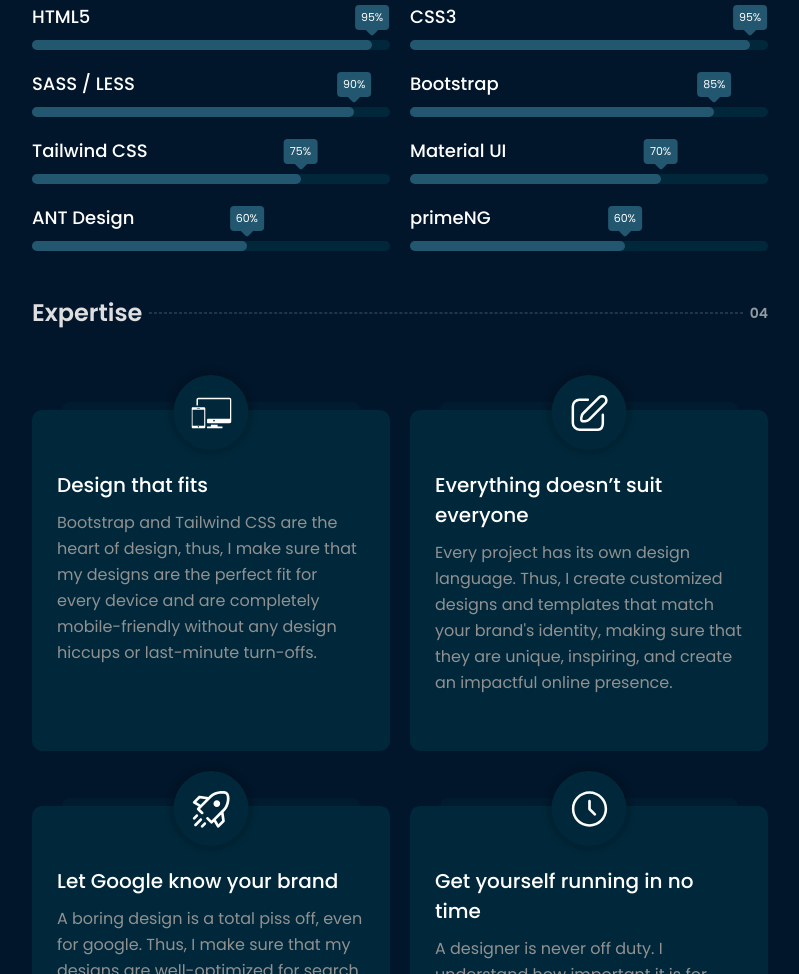
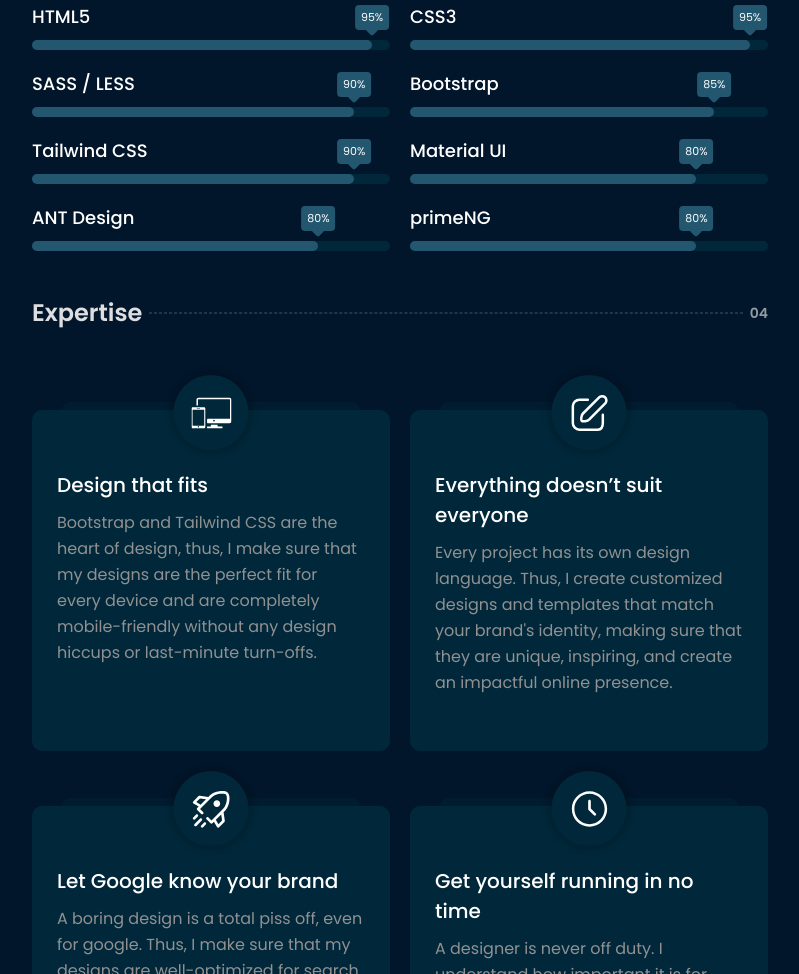
Before and after one commit to harsh4477/portfolio, a plain HTML site: page index.html in a window 1280 px wide. Shown: the part 2848-3822 px from the top of the page, without its empty margins (430-1229 px from the left). Drawn offline with nearby package versions, Linux system fonts and the light colour scheme.

Commit message:
cv update and small expertice update

```diff
--- a/index.html
+++ b/index.html
@@ -515,25 +515,25 @@
               <div class="skill-wrrap">
                 <div class="skill-name">Tailwind CSS</div>
                 <div class="skill-bar">
-                  <div class="skill-per" per="75"></div>
+                  <div class="skill-per" per="90"></div>
                 </div>
               </div>
               <div class="skill-wrrap">
                 <div class="skill-name">Material UI</div>
                 <div class="skill-bar">
-                  <div class="skill-per" per="70"></div>
+                  <div class="skill-per" per="80"></div>
                 </div>
               </div>
               <div class="skill-wrrap">
                 <div class="skill-name">ANT Design</div>
                 <div class="skill-bar">
-                  <div class="skill-per" per="60"></div>
+                  <div class="skill-per" per="80"></div>
                 </div>
               </div>
               <div class="skill-wrrap">
                 <div class="skill-name">primeNG</div>
                 <div class="skill-bar">
-                  <div class="skill-per" per="60"></div>
+                  <div class="skill-per" per="80"></div>
                 </div>
               </div>
             </div>
--- a/js/styles.js
+++ b/js/styles.js
@@ -1,7 +1,7 @@
 // open pdf
 function pdfOPen() {
   window.open(
-    "https://drive.google.com/file/d/16sUi1Cvz1EnLOkJr1Nrc6Y_GL4cEcQOA/view?usp=sharing",
+    "https://drive.google.com/file/d/1D17vQ2Q5QWixSJQE13iu1zte4-yYOCZe/view?usp=sharing",
     "_blank"
   );
 }
```
